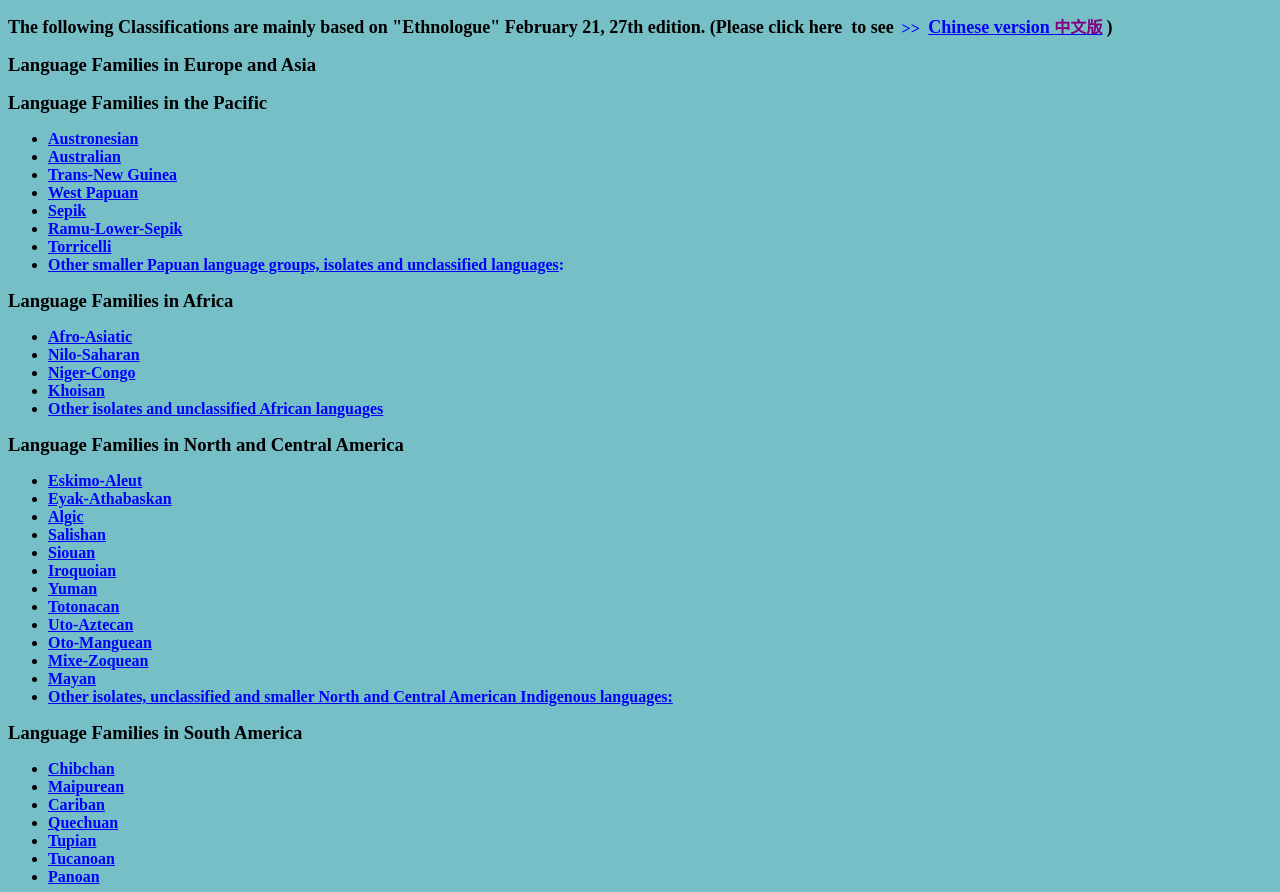
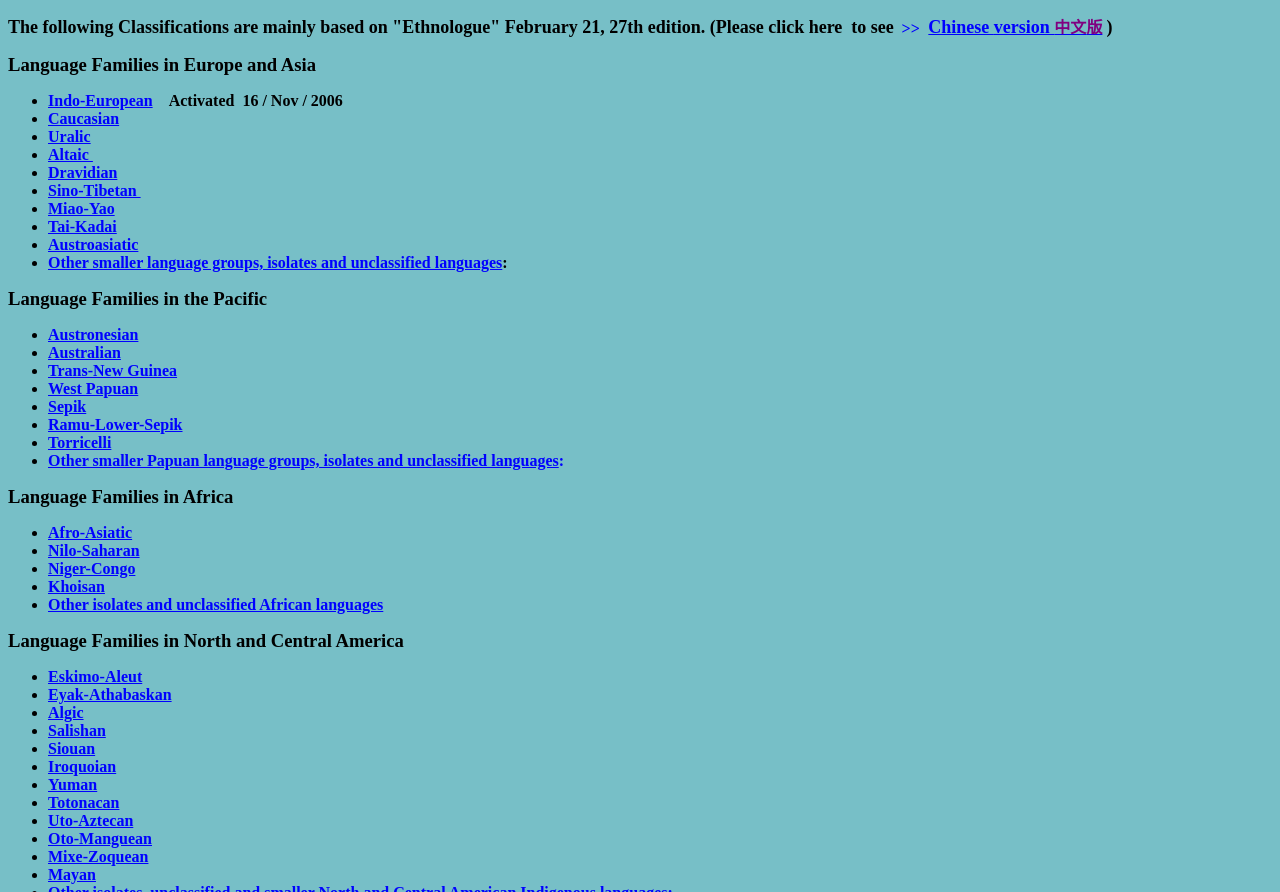
Before and after one commit to numling/Numeral-Systems-of-the-World-s-Languages, a plain HTML site: page index.html in a window 1280 px wide. Shown: the part 856-1748 px from the top of the page. Drawn offline with Linux system fonts and the light colour scheme.

Commit message:
Update index.html

```diff
--- a/index.html
+++ b/index.html
@@ -133,6 +133,39 @@ direction="clockwise" property="style.color" to="red"
 from="blue"></an:color><b><FONT face="Times New Roman" style="font-size: 14pt">Language Families in Europe and
 Asia</FONT></b></an:actor><b><font face="Times New Roman" style="font-size: 14pt"> </font>
 </b>
+<ul>
+	<LI><font face="Times New Roman"><FONT size=3><STRONG>
+	<a href="Indoeuro.html">Indo-European</a>&nbsp;&nbsp;
+  </STRONG></FONT><b><font color="#FFFF00">&nbsp;</font>Activated&nbsp; 16 /
+	<span lang="zh-tw">N</span><span lang="en-us">ov </span>/ 2006</b></font>
+	<LI><FONT size=3 face="Times New Roman"><STRONG><a href="Caucasian.html">Caucasian</a> &nbsp;</STRONG></FONT><font color="#FFFF00" face="Times New Roman"><b>&nbsp;
+	</b></font>
+	<LI><font face="Times New Roman"><FONT size=3><STRONG><a href="Uralic.html">Uralic</a><a style="text-decoration: none" href="Uralic.html">
+	</a></STRONG></FONT><strong>
+	<a style="text-decoration: none" href="Uralic.html"><font color="#FFFF00">&nbsp;</font></a><font color="#FFFF00">
+	</font></strong><font color="#FFFF00">&nbsp;</font></font><LI>
+	<font face="Times New Roman"><a href="Altaic.html"><FONT size=3><STRONG>Altaic
+	</STRONG></FONT></a></font><font color="#FFFF00" face="Times New Roman"><b>&nbsp;
+	</b></font><b><font face="Times New Roman" color="#FFFF00">&nbsp;</font></b><LI>
+	<font face="Times New Roman"><FONT size=3><STRONG><a href="Dravidian.html">Dravidian</a></STRONG></FONT><strong><font color="#FFFF00">&nbsp;
+	</font></strong></font><font color="#FFFF00" face="Times New Roman"><b>&nbsp;</b></font><b><font face="Times New Roman" color="#FFFF00">
+	</font></b>
+	<LI><font face="Times New Roman"><FONT size=3><STRONG>
+	<a href="Sino-Tibetan.html">Sino-Tibetan </a></STRONG></FONT><strong>
+	<font color="#FFFF00">&nbsp; </font></strong></font>
+	<font color="#FFFF00" face="Times New Roman"><b>&nbsp;</b></font><b><font face="Times New Roman" color="#FFFF00">
+	</font></b>
+	<LI><FONT size=3 face="Times New Roman"><STRONG><a href="Miao-Yao.html">Miao-Yao</a>&nbsp;
+  	</STRONG></FONT><font color="#FFFF00" face="Times New Roman"><b>&nbsp;
+	</b></font><b><font face="Times New Roman" color="#FFFF00">&nbsp;</font></b><LI>
+	<FONT size=3 face="Times New Roman"><STRONG><a href="Tai-Kadai.html">Tai-Kadai</a>&nbsp;
+	</STRONG></FONT><b><font face="Times New Roman" color="#FFFF00">&nbsp;</font></b><LI>
+	<FONT size=3 face="Times New Roman"><STRONG><a href="AustroAsiatic.html">Austroasiatic</a>&nbsp;</STRONG></FONT><font color="#FFFF00" face="Times New Roman"><b>
+	</b></font><b><font face="Times New Roman" color="#FFFF00">&nbsp;</font></b><LI>
+	<FONT size=3><STRONG><font face="Times New Roman">
+	<a href="Euro-Asian-Others.html">Other smaller language
+  groups, isolates and unclassified languages</a>:</font></STRONG></FONT></LI>
+</ul>
 <P><an:actor t:renderMode="replace"
 t:timeline="par"><an:color t:repeatDur="indefinite" t:endHold="true" t:dur="1.5"
 direction="clockwise" property="style.color" to="red" from="blue"
```
